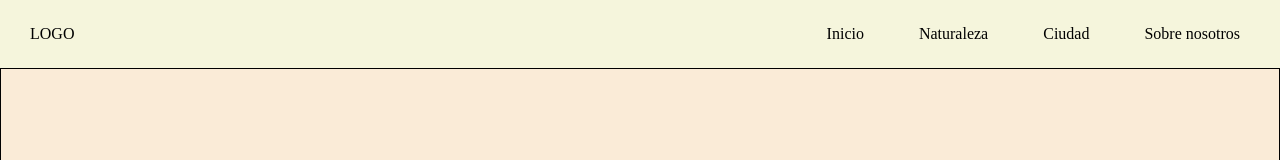
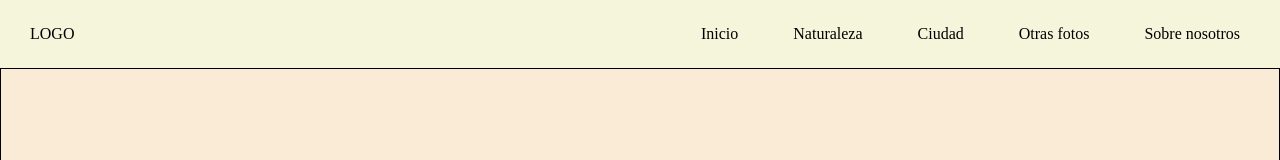
Before and after one commit to Arielgsp/formulario, a website: page index.html in a window 1280 px wide. Shown: the top 160 px of the page. Drawn offline with Linux system fonts and the light colour scheme.

Commit message:
Se agregó otro <li> al menú

```diff
--- a/index.html
+++ b/index.html
@@ -16,7 +16,9 @@
             <ul class="menu_li">
                 <li> <a href="http://"> Inicio</a></li>
                 <li><a href="http://">Naturaleza</a></li>
+
                 <li><a href="http://">Ciudad</a></li>
+                <li><a href="http://">Otras fotos</a></li>
                 <li><a href="http://">Sobre nosotros</a></li>
             </ul>
         </div>
```
